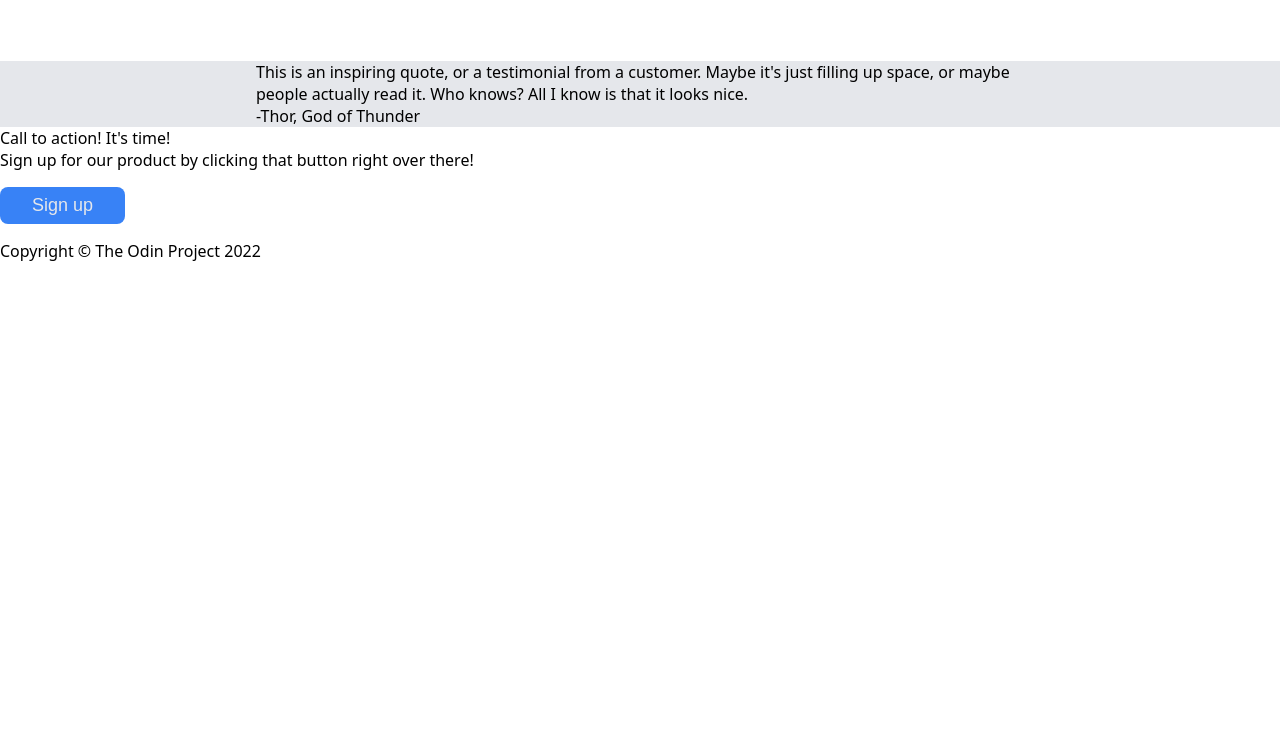
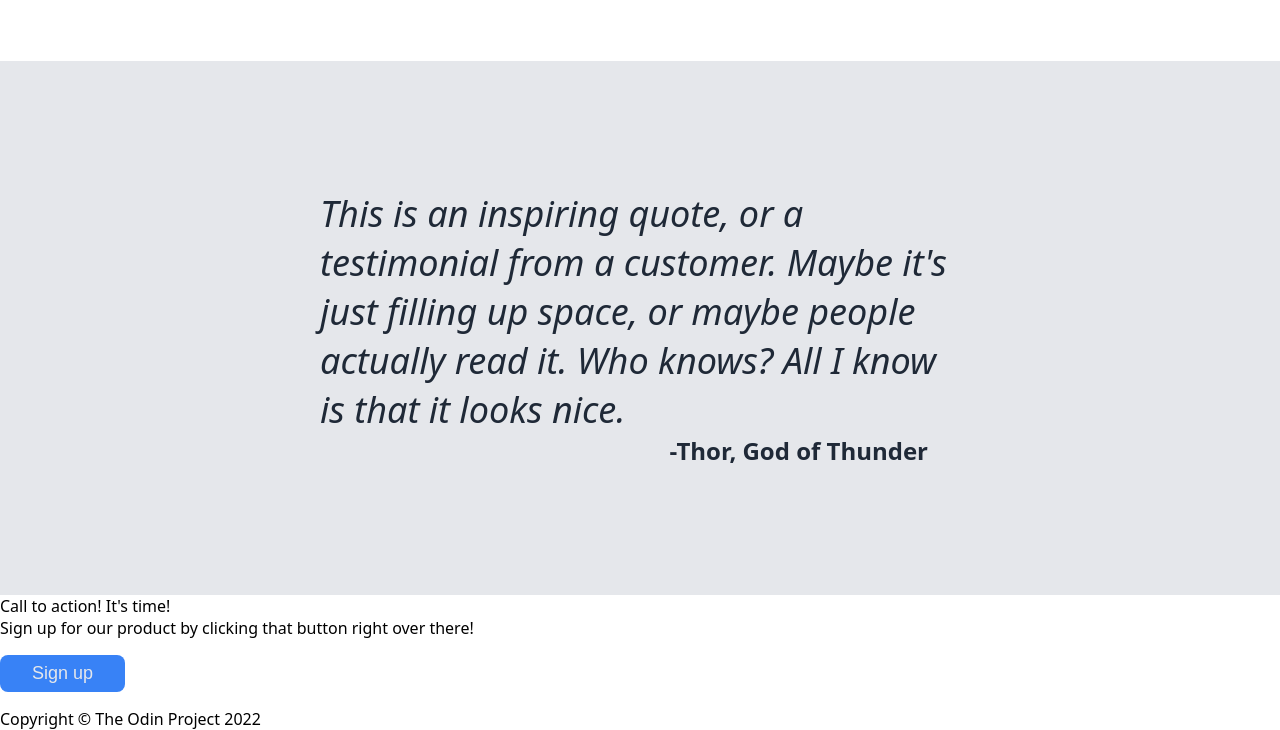
Before and after one commit to erikson84/landing-page, a plain HTML site: page index.html in a window 1280 px wide. Shown: the part 993-1723 px from the top of the page. Before the commit the page ends 1255 px from the top, so only its background shows below. Drawn offline with Linux system fonts and the light colour scheme.

Commit message:
Format quotation section

```diff
--- a/css/styles.css
+++ b/css/styles.css
@@ -119,6 +119,16 @@ button {
 
 .quotation {
     background-color: #E5E7EB;
-    padding: 0 256px;
+    padding: 128px 320px;
+    font-size: 36px;
+    font-style: italic;
+    color: #1F2937;
+}
 
+.author {
+    font-size: 24px;
+    font-style: normal;
+    font-weight: bold;
+    text-align: right;
+    margin-right: 32px;
 }
```
